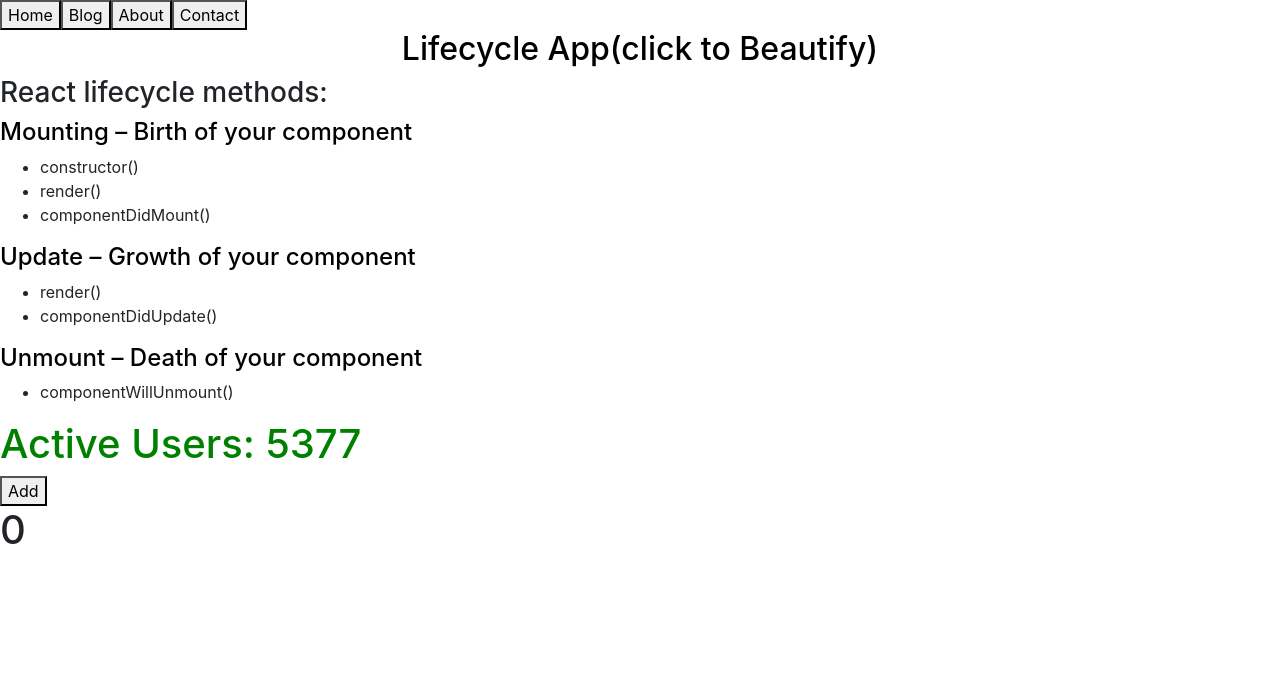
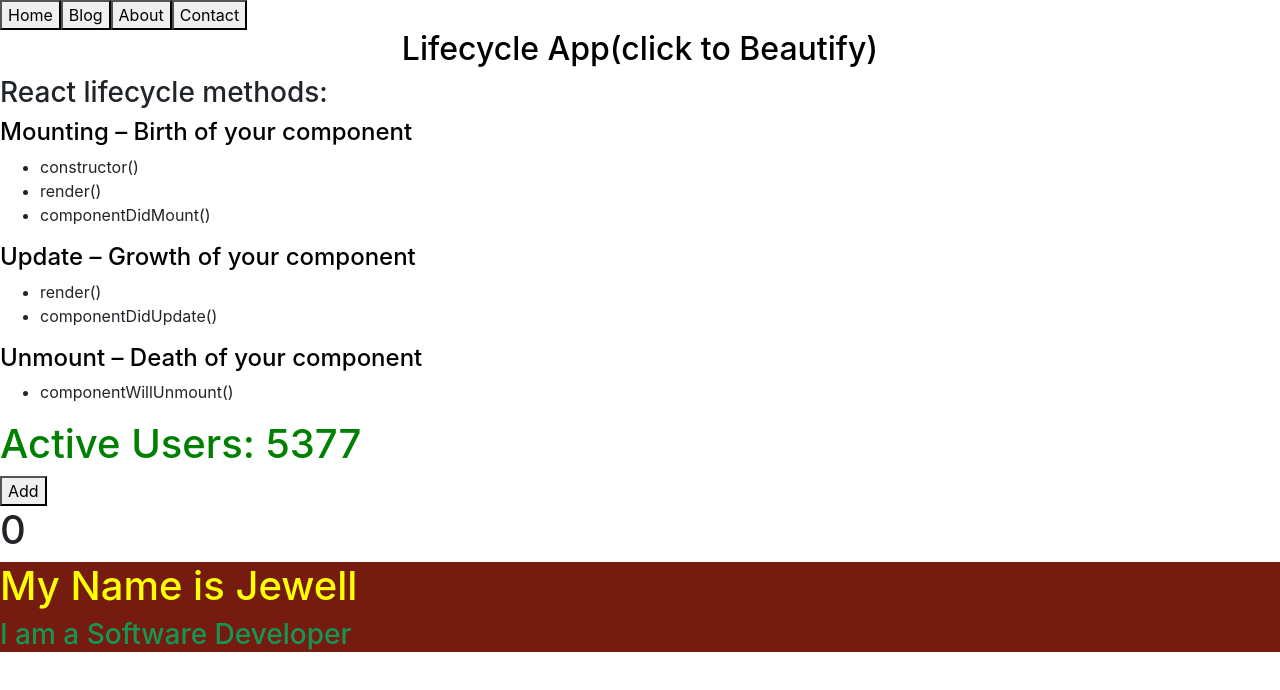
Before and after one commit to mdajgarhossain/React-Beginners-To-Advanced, a React (Create React App) app: page / in a window 1280 px wide. Shown: the top 690 px of the page. Built offline with nearby package versions, Linux system fonts and the light colour scheme.

Commit message:
Introducing Inline Styles

```diff
--- a/src/components/App.js
+++ b/src/components/App.js
@@ -29,6 +29,7 @@ import FetchData  from './MyComponents/FetchWithAxios';
 import MockAPI from './MyComponents/MockAPICall';
 import EventListener from './MyComponents/AddEventListeners';
 import Controller from './MyComponents/OptimizeReRenders';
+import Colorful from './MyComponents/InlineStyles';
 
 function App() {
   return (
@@ -91,6 +92,8 @@ function App() {
       <EventListener />
 
       <Controller />
+
+      <Colorful />
     </div>
   );
 }
--- /dev/null
+++ b/src/components/MyComponents/InlineStyles.js
@@ -0,0 +1,21 @@
+import React , {Component} from 'react';
+
+//Introducing Inline Styles(freecodecamp)
+class Colorful extends Component {
+    constructor(props) {
+        super(props);
+    }
+
+    render() {
+        let myStyle = {
+            color: 'yellow'
+        }
+        return(
+            <div style={{background: '#751b10', fontSize: 20}}>
+                <h1 style={myStyle}>My Name is Jewell</h1>
+                <h3 style={{color: '#149655'}}>I am a Software Developer</h3>
+            </div>
+        )
+    }
+}
+export default Colorful
```
